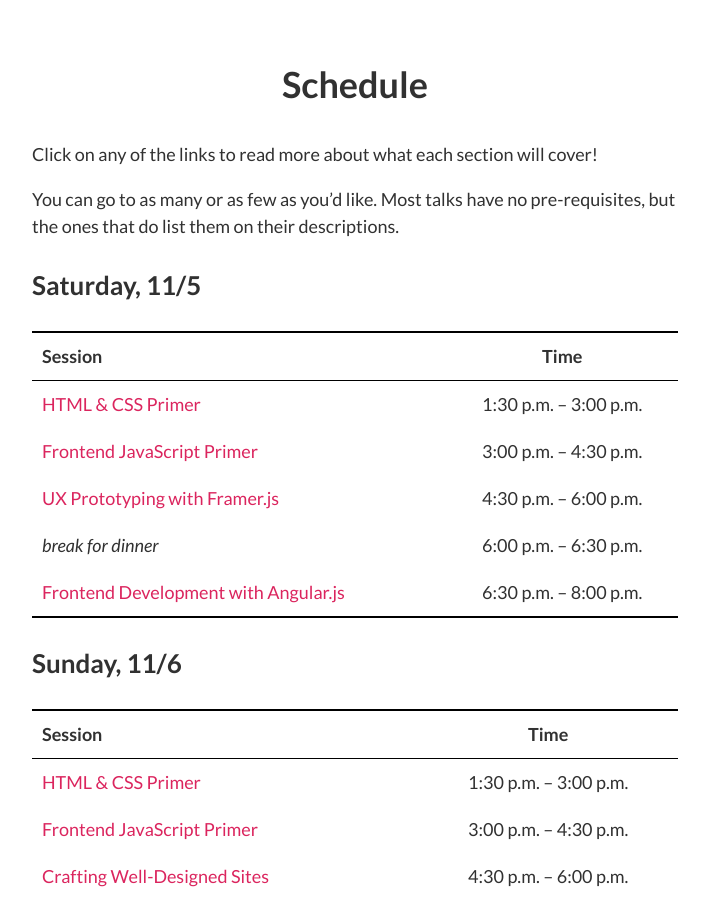
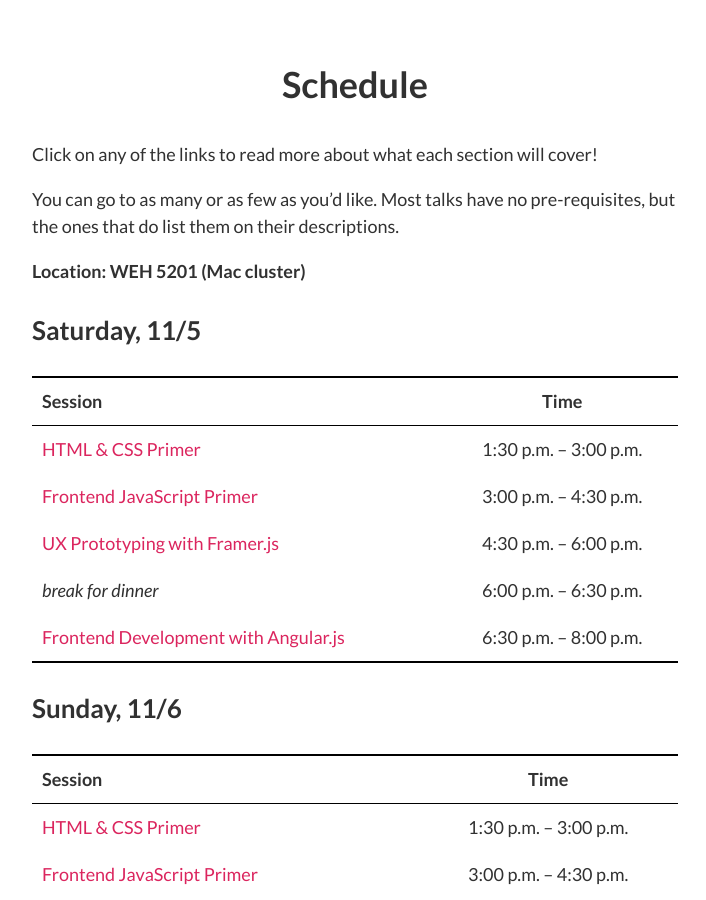
Before and after one commit to ScottyLabs/wdw, a Jekyll site: the page built from index.md, in a window 1280 px wide and 900 px high, scrolled down 1382 px. Shown: the whole window, without its empty margins (285-991 px from the left). Built offline with Jekyll 4.4.1, drawn with Linux system fonts in a browser that asks for light colours; nearby versions of some CDN libraries.

Commit message:
Add location to website

```diff
--- a/index.md
+++ b/index.md
@@ -43,6 +43,8 @@ Click on any of the links to read more about what each section will cover!
 
 You can go to as many or as few as you'd like. Most talks have no
 pre-requisites, but the ones that do list them on their descriptions.
+
+**Location: WEH 5201 (Mac cluster)**
 
 ### Saturday, 11/5
 
```
